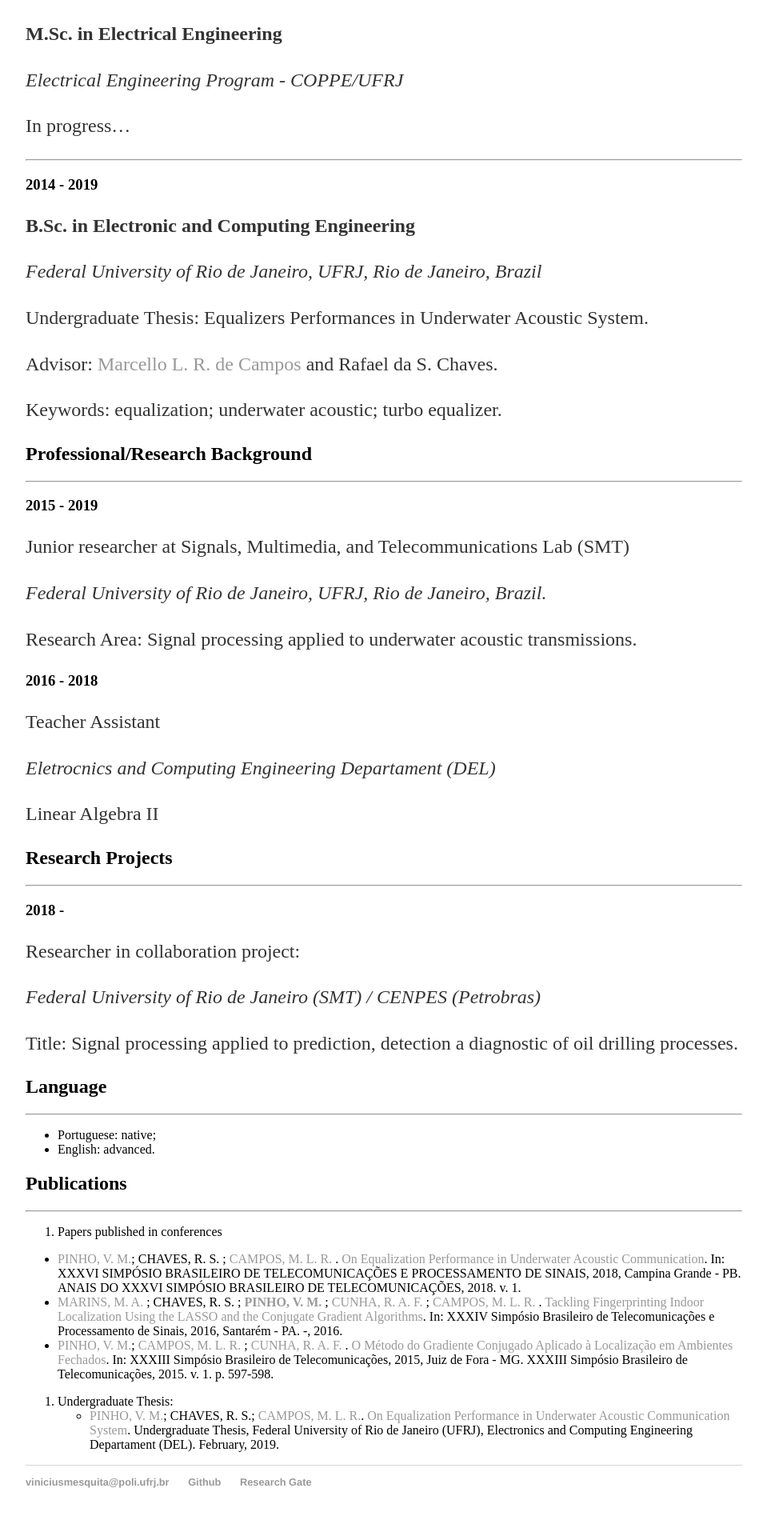
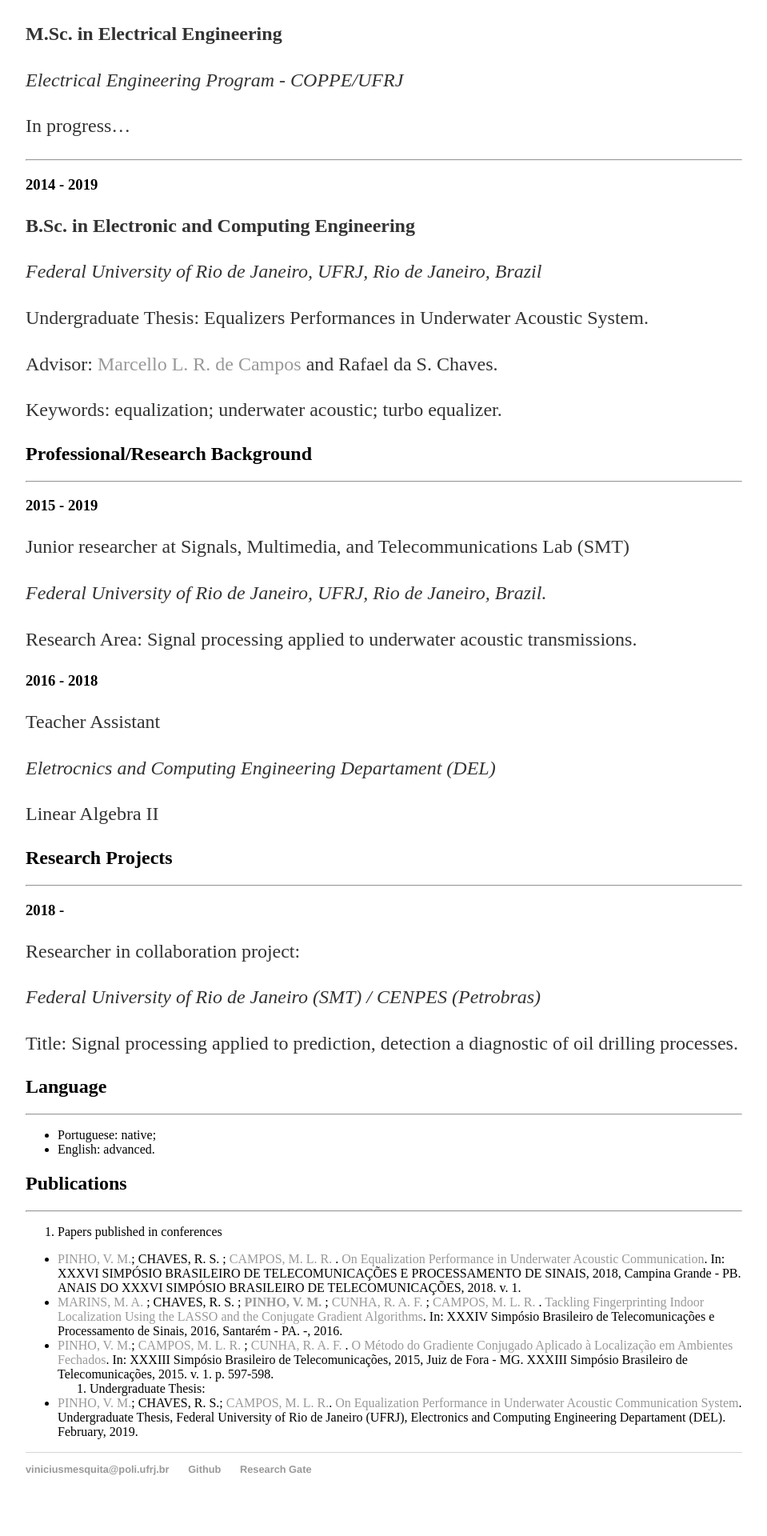
Before and after one commit to mesquita/mesquita.github.io, a Jekyll site: the page built from cv.md, in a window 1280 px wide. Shown: the part 1193-3113 px from the top of the page at 80% size, without its empty margins (160-1119 px from the left). Built offline with Jekyll 4.4.1, drawn with Linux system fonts in a browser that asks for light colours.

Commit message:
conserta um espaçamento

```diff
--- a/cv.md
+++ b/cv.md
@@ -104,6 +104,6 @@ Title: Signal processing applied to prediction, detection a diagnostic of oil dr
 * [PINHO, V. M.](http://lattes.cnpq.br/2628435149154613); CHAVES, R. S. ; [CAMPOS, M. L. R.](http://lattes.cnpq.br/2402401592333107) . [On Equalization Performance in Underwater Acoustic Communication](https://www.researchgate.net/publication/326378250_On_Equalization_Performance_in_Underwater_Acoustic_Communication?_sg=54PA0udLekDiwv-VEnKBS3aCdjgjCkkhKXoEUotKK3GF-gwQksExU_i8FunUzEFTeqPfl4ehEyeqrw.DvOO58Cklc1ucky2V1sXcMAR3walp8-WoV_dpbF0RGBhBGaX_TeYVX3_gY7K8JtbigjEcyBg3xLHvFMiX2D4qg&_sgd%5Bnc%5D=1&_sgd%5Bncwor%5D=0). In: XXXVI SIMPÓSIO BRASILEIRO DE TELECOMUNICAÇÕES E PROCESSAMENTO DE SINAIS, 2018, Campina Grande - PB. ANAIS DO XXXVI SIMPÓSIO BRASILEIRO DE TELECOMUNICAÇÕES, 2018. v. 1.
 * [MARINS, M. A.](http://lattes.cnpq.br/4476862527285936) ; CHAVES, R. S. ; **[PINHO, V. M.](http://lattes.cnpq.br/2628435149154613 )** ; [CUNHA, R. A. F.](http://lattes.cnpq.br/2402401592333107) ; [CAMPOS, M. L. R.](http://lattes.cnpq.br/2402401592333107) . [Tackling Fingerprinting Indoor Localization Using the LASSO and the Conjugate Gradient Algorithms](https://www.researchgate.net/publication/312936131_Tackling_Fingerprinting_Indoor_Localization_Using_the_LASSO_and_the_Conjugate_Gradient_Algorithms?_sg=54PA0udLekDiwv-VEnKBS3aCdjgjCkkhKXoEUotKK3GF-gwQksExU_i8FunUzEFTeqPfl4ehEyeqrw.DvOO58Cklc1ucky2V1sXcMAR3walp8-WoV_dpbF0RGBhBGaX_TeYVX3_gY7K8JtbigjEcyBg3xLHvFMiX2D4qg&_sgd%5Bnc%5D=1&_sgd%5Bncwor%5D=0). In: XXXIV Simpósio Brasileiro de Telecomunicações e Processamento de Sinais, 2016, Santarém - PA. -, 2016.
 * [PINHO, V. M.](http://lattes.cnpq.br/2628435149154613); [CAMPOS, M. L. R.](http://lattes.cnpq.br/2402401592333107) ; [CUNHA, R. A. F.](http://lattes.cnpq.br/2402401592333107) . [O Método do Gradiente Conjugado Aplicado à Localização em Ambientes Fechados](https://www.researchgate.net/publication/325766189_O_Metodo_do_Gradiente_Conjugado_Aplicado_a_Localizacao_em_Ambientes_Fechados). In: XXXIII Simpósio Brasileiro de Telecomunicações, 2015, Juiz de Fora - MG. XXXIII Simpósio Brasileiro de Telecomunicações, 2015. v. 1. p. 597-598.
+2. Undergraduate Thesis:
 
-2. Undergraduate Thesis:
 * [PINHO, V. M.](http://lattes.cnpq.br/2628435149154613); CHAVES, R. S.; [CAMPOS, M. L. R.](http://lattes.cnpq.br/2402401592333107). [ On Equalization Performance in Underwater Acoustic Communication System](https://www.researchgate.net/publication/331529947_On_Equalization_Performance_in_Underwater_Acoustic_Communication_System). Undergraduate Thesis, Federal University of Rio de Janeiro (UFRJ), Electronics and Computing Engineering Departament (DEL). February, 2019.
```
